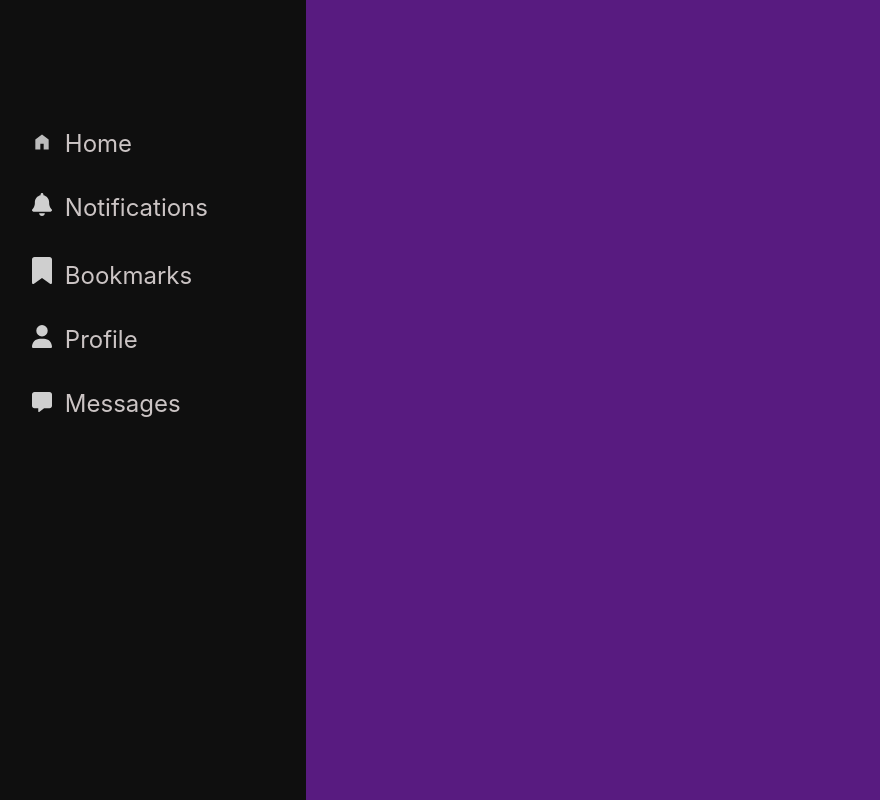
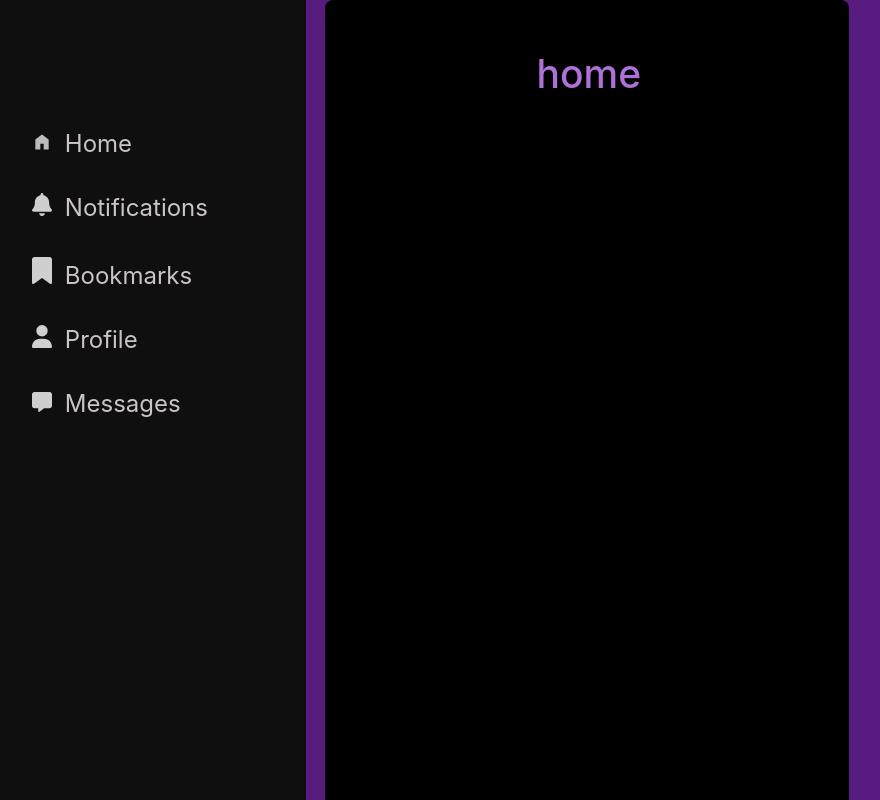
Before and after one commit to soumya-maheshwari/Twitter, a React (Create React App) app in the folder frontend/: page /homePage in a window 1280 px wide. Shown: the whole page, without its empty margins (8-888 px from the left). Built offline with nearby package versions, Linux system fonts and the light colour scheme.

Commit message:
home page ui

```diff
--- a/frontend/src/Components/Homepage/Homepage.jsx
+++ b/frontend/src/Components/Homepage/Homepage.jsx
@@ -6,7 +6,11 @@ const Homepage = () => {
   return (
     <>
       <Sidebar />
-      {/* <div className="home-page"></div> */}
+      <div className="home-page">
+        <div className="home-center">
+          <div className="home-head">home</div>
+        </div>
+      </div>
     </>
   );
 };
--- a/frontend/src/Components/Homepage/homepage.css
+++ b/frontend/src/Components/Homepage/homepage.css
@@ -2,12 +2,24 @@
   display: flex;
   flex-direction: column;
   position: absolute;
-  left: 70vw;
-  top: 90px;
+  left: 26vw;
+  /* top: 90px; */
   padding: 10px 4px 20px 8px;
-  background: #1a1c1e;
+  background: black;
   border-radius: 8px;
   position: fixed;
-  overflow-y: scroll;
-  scroll-behavior: smooth;
+  /* overflow-y: scroll; */
+  /* scroll-behavior: smooth; */
+  color: white;
+  width: 40vw;
+  height: 100vh;
 }
+.home-center {
+}
+.home-head {
+  text-align: center;
+  margin-top: 40px;
+  font-weight: 500;
+  font-size: 39px;
+  color: rgb(174, 113, 215);
+}
--- a/frontend/src/Components/Sidebar/Sidebar.jsx
+++ b/frontend/src/Components/Sidebar/Sidebar.jsx
@@ -10,31 +10,32 @@ import bell2Img from "../../Assets/bell2.svg";
 import bookmark2Img from "../../Assets/bookmark2.svg";
 import profile2Img from "../../Assets/profile2.svg";
 import message2Img from "../../Assets/message2.svg";
+import searchImg from "../../Assets/search.svg";
 
 const Sidebar = () => {
   const handleHome = () => {
     document.getElementById("home-icon").src = homeImg2;
-    document.getElementById("list-name").style.color = "rgb(174, 113, 215)";
+    // document.getElementById("list-name").style.color = "rgb(174, 113, 215)";
   };
   const handleBell = () => {
     document.getElementById("bell-icon").src = bell2Img;
-    document.getElementById("bell-name").style.color = "rgb(174, 113, 215)";
+    // document.getElementById("bell-name").style.color = "rgb(174, 113, 215)";
   };
 
   const handleBookmark = () => {
-    document.getElementById("bookmarks-icon").src = bookmark2Img;
-    document.getElementById("bookmarks-name").style.color =
-      "rgb(174, 113, 215)";
+    document.getElementById("bookmark-icon").src = bookmark2Img;
+    // document.getElementById("bookmarks-name").style.color =
+    //   "rgb(174, 113, 215)";
   };
 
   const handleProfile = () => {
     document.getElementById("profile-icon").src = profile2Img;
-    document.getElementById("profile-name").style.color = "rgb(174, 113, 215)";
+    // document.getElementById("profile-name").style.color = "rgb(174, 113, 215)";
   };
 
   const handleMessage = () => {
     document.getElementById("message-icon").src = bookmark2Img;
-    document.getElementById("message-name").style.color = "rgb(174, 113, 215)";
+    // document.getElementById("message-name").style.color = "rgb(174, 113, 215)";
   };
   return (
     <>
```
Also changed, not shown: frontend/src/Assets/search.svg (added).
